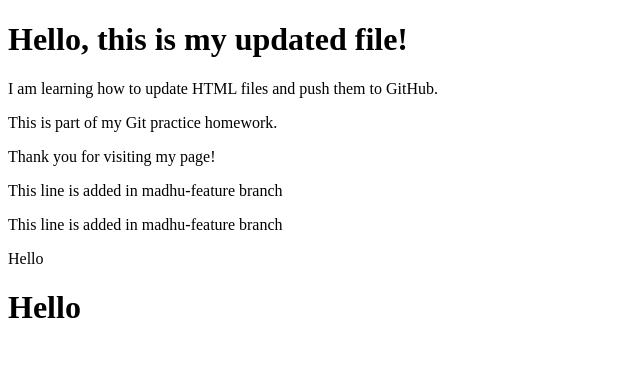
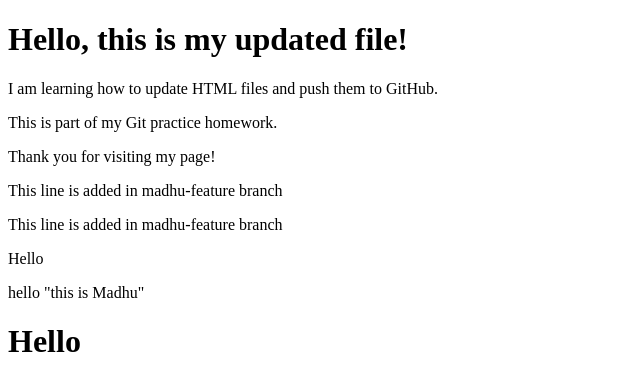
Before and after one commit to Madhukumari11/Demo-Repo, a plain HTML site: page index.html in a window 1280 px wide. Shown: the whole page, without its empty margins (0-640 px from the left). Drawn offline with Linux system fonts and the light colour scheme.

Commit message:
add a new line in index.html

```diff
--- a/index.html
+++ b/index.html
@@ -15,6 +15,7 @@
   <p>This line is added in madhu-feature branch</p>
   <p>This line is added in madhu-feature branch</p>
   <p>Hello</p>
+  <p>hello "this is Madhu"</p>
 
    <h1>
     Hello
```
